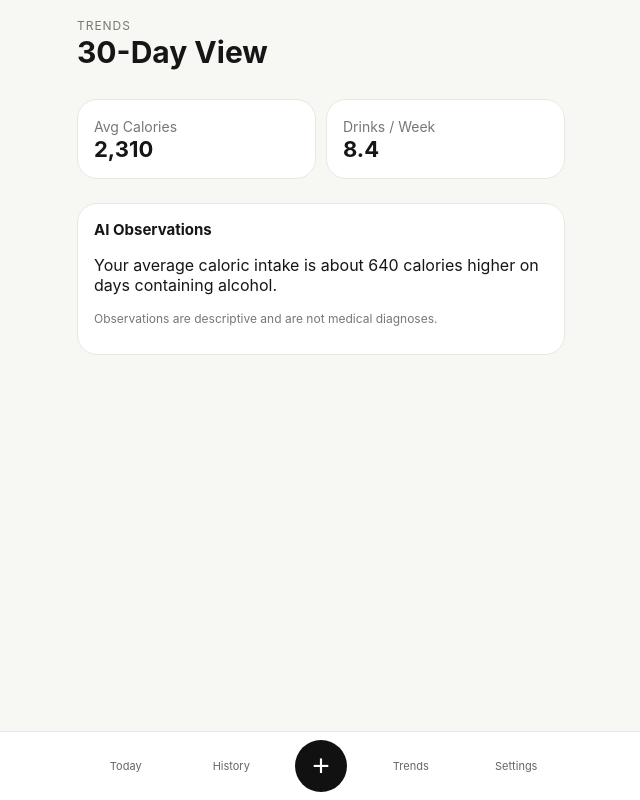
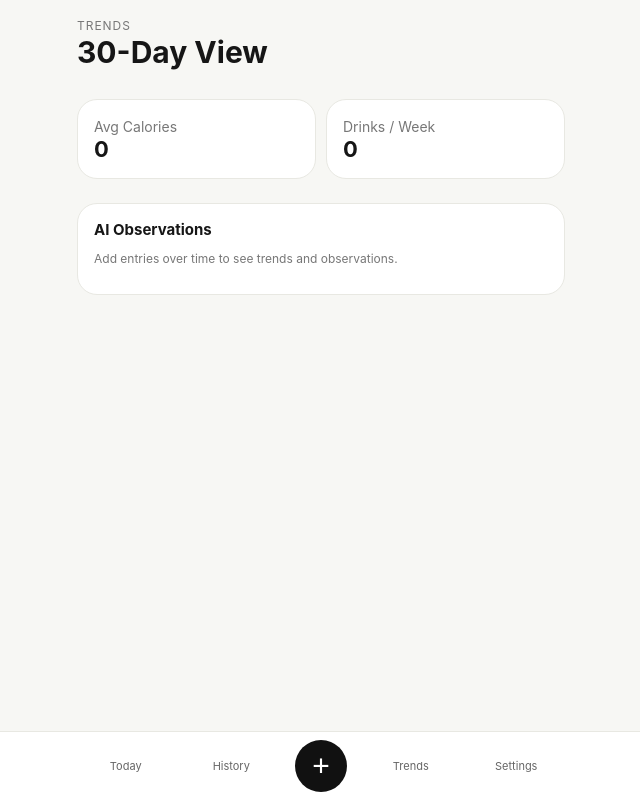
Before and after one commit to knutesteel/nutrition-tracker, a Next.js app: page /trends in a window 1280 px wide. Shown: the whole page, without its empty margins (319-959 px from the left). Built offline with nearby package versions, Linux system fonts and the light colour scheme.

Commit message:
Remove sample data and add empty states

```diff
--- a/app/trends/page.tsx
+++ b/app/trends/page.tsx
@@ -1,2 +1,14 @@
 import AppShell from '@/components/AppShell'
-export default function Page(){return <AppShell><div className="top"><div><div className="eyebrow">Trends</div><h1 className="title">30-Day View</h1></div></div><div className="grid"><div className="card metric"><span className="sub">Avg Calories</span><b>2,310</b></div><div className="card metric"><span className="sub">Drinks / Week</span><b>8.4</b></div></div><div className="card"><h3 className="section-title">AI Observations</h3><p>Your average caloric intake is about 640 calories higher on days containing alcohol.</p><p className="tiny">Observations are descriptive and are not medical diagnoses.</p></div></AppShell>}
+
+export default function Page() {
+  return (
+    <AppShell>
+      <div className="top"><div><div className="eyebrow">Trends</div><h1 className="title">30-Day View</h1></div></div>
+      <div className="grid">
+        <div className="card metric"><span className="sub">Avg Calories</span><b>0</b></div>
+        <div className="card metric"><span className="sub">Drinks / Week</span><b>0</b></div>
+      </div>
+      <div className="card"><h3 className="section-title">AI Observations</h3><p className="tiny">Add entries over time to see trends and observations.</p></div>
+    </AppShell>
+  )
+}
```
